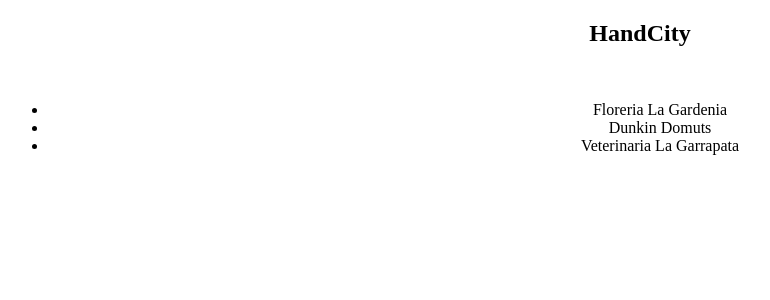
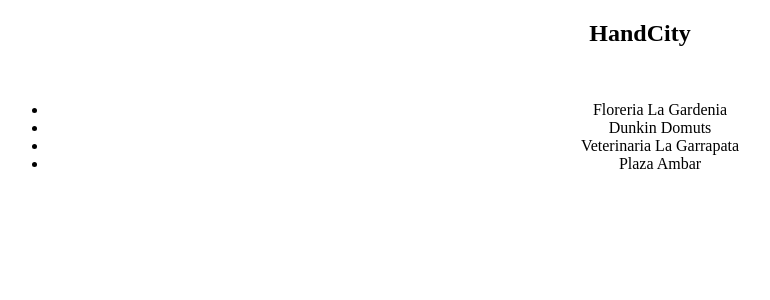
Before and after one commit to eduardorasgado/AngularTrainingSeries, an Angular app in the folder HandCity/: page / in a window 1280 px wide. Shown: the top 300 px of the page, without its empty margins (0-770 px from the left). Built offline with nearby package versions, Linux system fonts and the light colour scheme.

Commit message:
ngIf directive for data rendering

```diff
--- a/HandCity/src/app/app.component.html
+++ b/HandCity/src/app/app.component.html
@@ -4,6 +4,9 @@
   <br>
   <ul>
     <!-- ciclo for en angular -->
-    <li *ngFor="let lugar of lugares">{{ lugar.nombre }}</li>
+    <ng-container *ngFor="let lugar of lugares">
+      <!--solo si el lugar esta activo entonces se mostrara -->
+      <li *ngIf="lugar.active">{{ lugar.nombre}}</li>
+    </ng-container>
   </ul>
 </div>
--- a/HandCity/src/app/app.component.ts
+++ b/HandCity/src/app/app.component.ts
@@ -8,9 +8,11 @@
 export class AppComponent {
   title: string;
   lugares: any = [
-    {nombre: 'Floreria La Gardenia'},
-    {nombre: 'Dunkin Domuts'},
-    {nombre: 'Veterinaria La Garrapata'}
+    { active: true, nombre: 'Floreria La Gardenia'},
+    { active: true, nombre: 'Dunkin Domuts'},
+    { active: true, nombre: 'Veterinaria La Garrapata'},
+    { active: false, nombre: 'Sushi Sushiroll'},
+    { active: true, nombre: 'Plaza Ambar'}
   ];
 
   constructor() {
```
